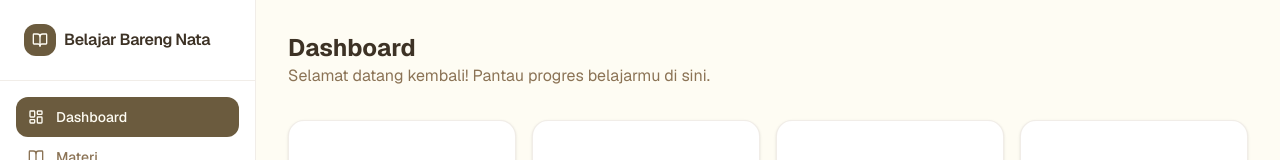
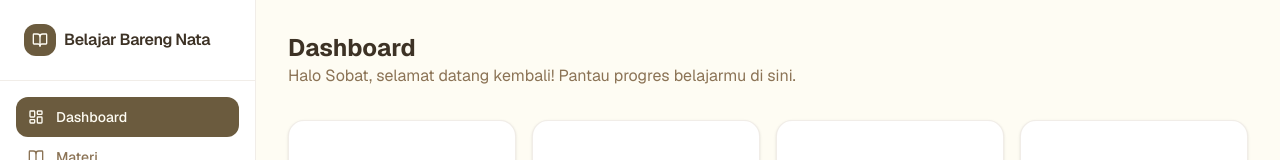
Before and after one commit to pranata-dev/bbn-website, a Next.js app: page /dashboard in a window 1280 px wide. Shown: the top 160 px of the page. Built offline with nearby package versions, Linux system fonts and the light colour scheme; no server answers.

Commit message:
feat: personalize dashboard greeting with user name

```diff
--- a/src/app/dashboard/page.tsx
+++ b/src/app/dashboard/page.tsx
@@ -24,7 +24,7 @@ export default async function DashboardPage() {
     if (authUser) {
         const { data } = await supabase
             .from("users")
-            .select("package_type, tryout_attempt_used, role")
+            .select("full_name, package_type, tryout_attempt_used, role")
             .eq("auth_id", authUser.id)
             .single()
 
@@ -51,7 +51,7 @@ export default async function DashboardPage() {
             <div>
                 <h1 className="text-2xl font-bold text-foreground">Dashboard</h1>
                 <p className="text-muted-foreground">
-                    Selamat datang kembali! Pantau progres belajarmu di sini.
+                    Halo {dbUser?.full_name || "Sobat"}, selamat datang kembali! Pantau progres belajarmu di sini.
                 </p>
             </div>
 
```
